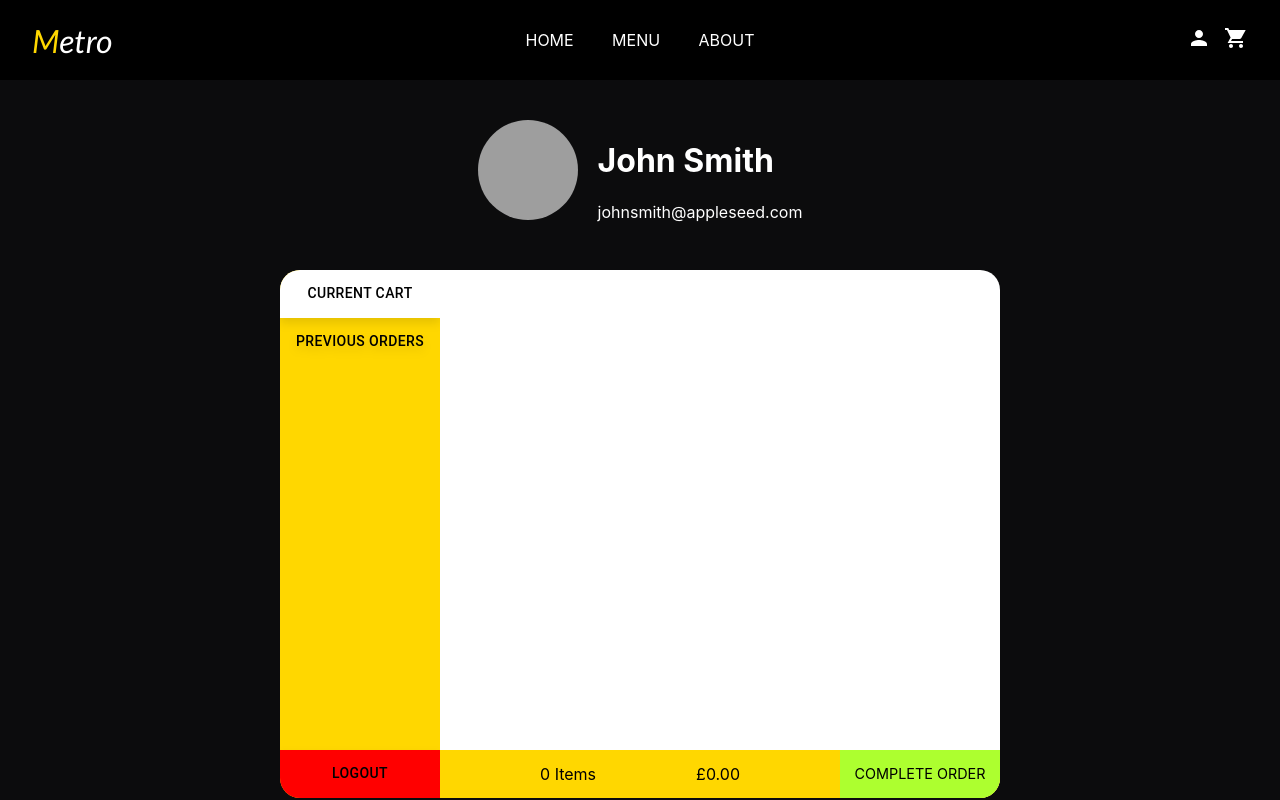
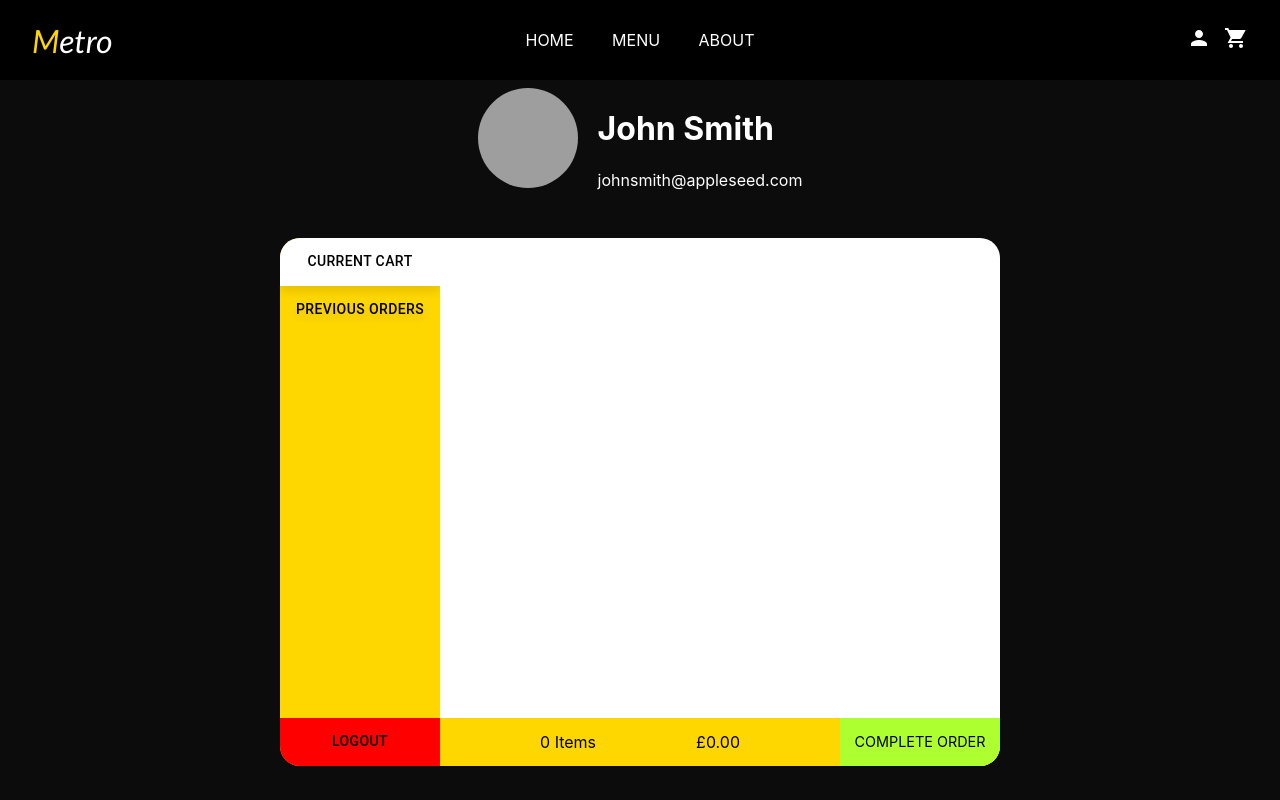
Before and after one commit to MichaelEdes/metro, a React (Create React App) app in the folder client/: page /Account in a window 1280 px wide. Built offline with nearby package versions, Linux system fonts and the light colour scheme; grey boxes are pictures that could not be loaded.

Commit message:
chore: persistency fixes

```diff
--- a/client/src/App.css
+++ b/client/src/App.css
@@ -2,3 +2,7 @@ a {
   color: black;
   text-decoration: none;
 }
+
+body {
+  background-color: rgba(11, 11, 11);
+}
--- a/client/src/App.js
+++ b/client/src/App.js
@@ -1,4 +1,4 @@
-import React, { useState } from "react";
+import React, { useState, useEffect } from "react";
 import { BrowserRouter as Router, Route, Routes } from "react-router-dom";
 import "./App.css";
 import HomePage from "./pages/HomePage/HomePage";
@@ -18,6 +18,10 @@ function App() {
   });
   const [isLoggedIn, setLoggedIn] = useState(false);
   const [isCartOpen, setCartOpen] = useState(true);
+
+  useEffect(() => {
+    localStorage.setItem("cart", JSON.stringify(cart));
+  }, [cart]);
 
   console.log(cart);
   return (
--- a/client/src/pages/Account/Account.css
+++ b/client/src/pages/Account/Account.css
@@ -15,7 +15,7 @@
   align-items: top;
   gap: 20px;
   justify-content: center;
-  margin-top: 5vh;
+  margin-top: 1vh;
   color: white;
 }
 
--- a/client/src/types/food.js
+++ b/client/src/types/food.js
@@ -57,7 +57,7 @@ export const content = [
     allergens: ["Gluten", "Dairy", "Soy"],
     price: 6.79,
     image:
-      "https://rare-gallery.com/uploads/posts/863783-Butterbrot-Sandwich-Sausage-Cheese-Tomatoes.jpg",
+      "https://assets.gqindia.com/photos/62458b8e21b835d59a335a73/16:9/pass/Top-image-05.jpg",
   },
   {
     title: "French Dip Sandwich",
```
